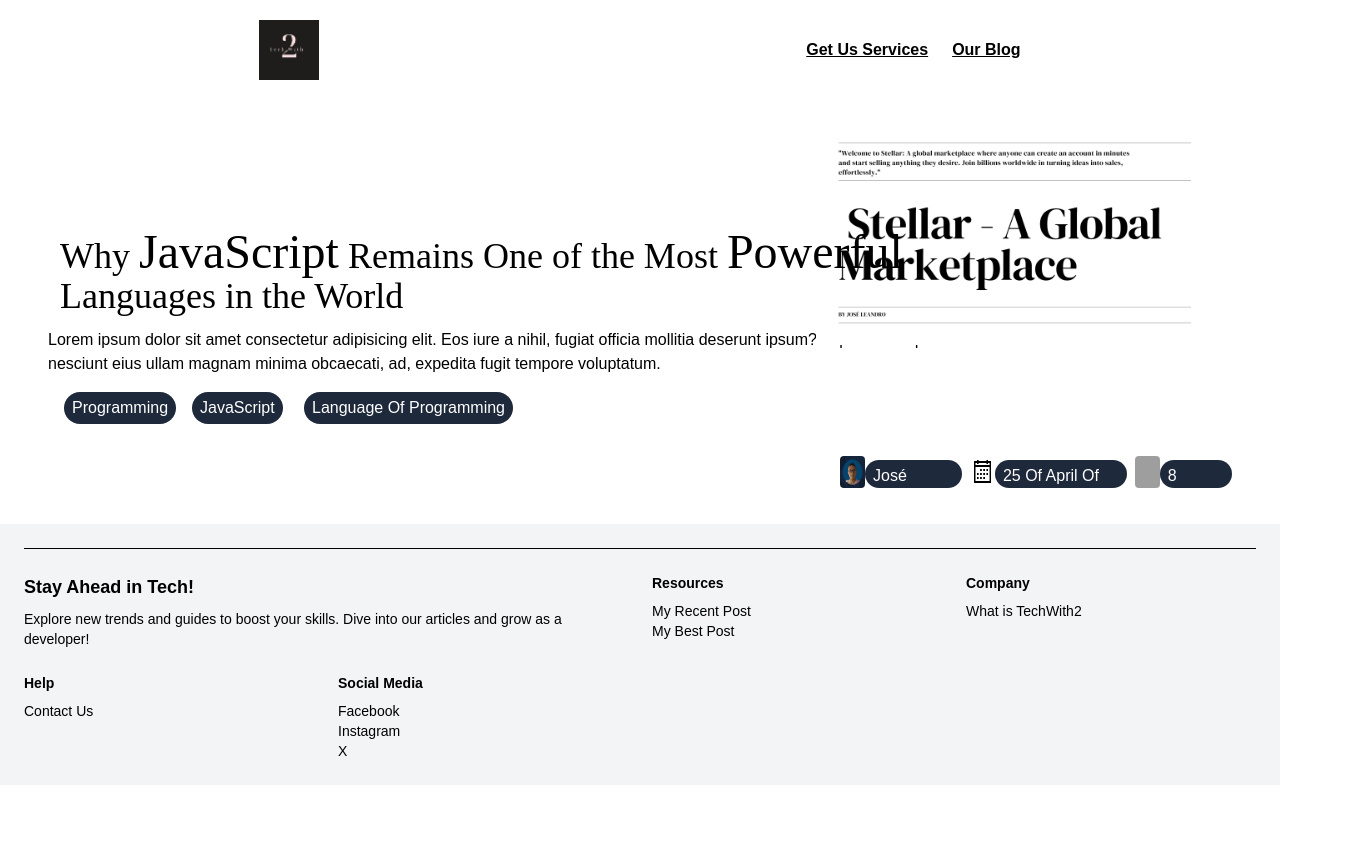
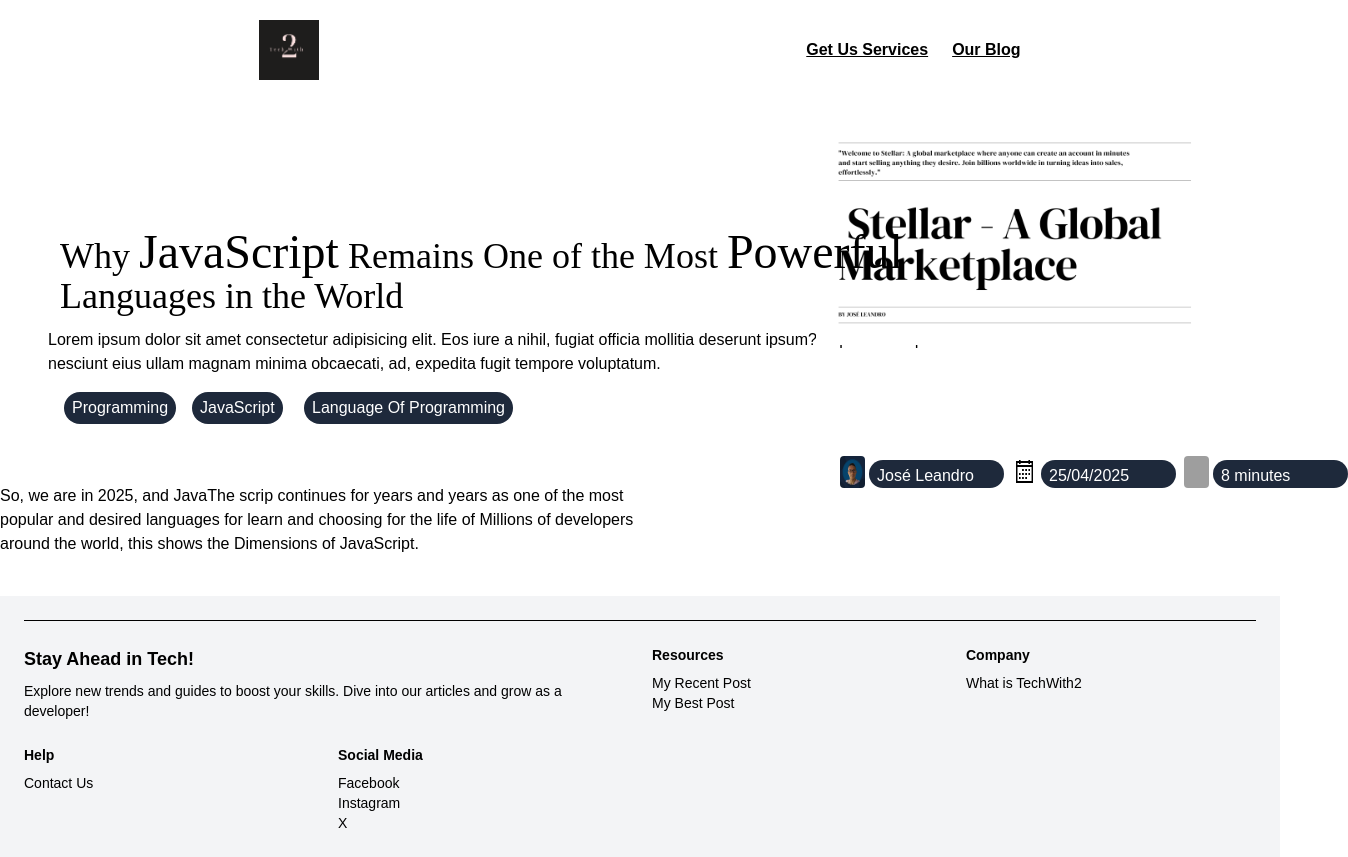
Before and after one commit to Jose-leandro/Techwith2, a Next.js app: page /blog/my-first-post in a window 1280 px wide. Shown: the whole page, 1348 px wide, since content can reach past the window. Before the commit the page ends 800 px from the top, so only its background shows below. Built offline with nearby package versions, Linux system fonts and the light colour scheme; grey boxes are pictures that could not be loaded.

Commit message:
Sandbox snapshot commit

```diff
--- a/app/blog/my-first-post/page.tsx
+++ b/app/blog/my-first-post/page.tsx
@@ -21,6 +21,7 @@ type PostDate = {
   alt: string;
   imgRight: string;
   description: string;
+  style: string;
   textRight: string;
 };
 
@@ -29,6 +30,7 @@ const PostData: PostDate[] = [
     img: "/img/photoOfAuthor.png",
     alt: "Image of Author",
     imgRight: "right-40",
+    style: "w-36",
     description: "José Leandro",
     textRight: "right-20",
   },
@@ -36,15 +38,26 @@ const PostData: PostDate[] = [
     img: "/img/icons8-calendar-32.png",
     alt: "Image of Calendar",
     imgRight: "right-60",
-    description: "25 Of April Of 2025",
+    style: "w-36",
+    description: "25/04/2025",
     textRight: "right-36",
   },
   {
     img: "/img/icons8-passado-32.png",
     alt: "Image of Time",
     imgRight: "right-60",
+    style: "w-20",
     description: "8 minutes",
     textRight: "right-36",
+  },
+];
+
+const postDateNav = [
+  {
+    option1: "Introduction",
+    option2: "advantes",
+    option3: "Desvatens",
+    option4: "Conclusion",
   },
 ];
 
@@ -126,16 +139,18 @@ export default function MyFirstPost() {
             <div className="h-5/6"></div>
             <div className="flex">
               {PostData.map((element) => (
-                <div className="w-auto flex h-8" key={element.img}>
+                <div className="w-auto flex h-8 ml-2" key={element.img}>
                   <Image
-                    className="rounded ml-2"
+                    className="rounded"
                     src={element.img}
                     alt={element.alt}
                     width={25}
-                    height={25}
+                    height={18}
                   />
 
-                  <span className=" bg-slate-800 text-base text-white rounded-full py-1 px-2 mt-1">
+                  <span
+                    className={`bg-slate-800 w-40 ml-1 text-base text-white rounded-full py-1 px-2 mt-1 ${element.style}`}
+                  >
                     {element.description}
                   </span>
                 </div>
@@ -143,6 +158,23 @@ export default function MyFirstPost() {
             </div>
           </div>
         </section>
+
+        <section className="flex flex-col justify-evenly">
+          <div className="w-1/2">
+            <h2>
+              So, we are in 2025, and JavaThe scrip continues for years and
+              years as one of the most popular and desired languages for learn
+              and choosing for the life of Millions of developers around the
+              world, this shows the Dimensions of JavaScript.
+            </h2>
+          </div>
+
+          <div className="w-1/4 bg-slate-300 rounded-sm">
+            {postDateNav.map(() => {
+              <></>;
+            })}
+          </div>
+        </section>
       </main>
       <Footer />
     </>
```
